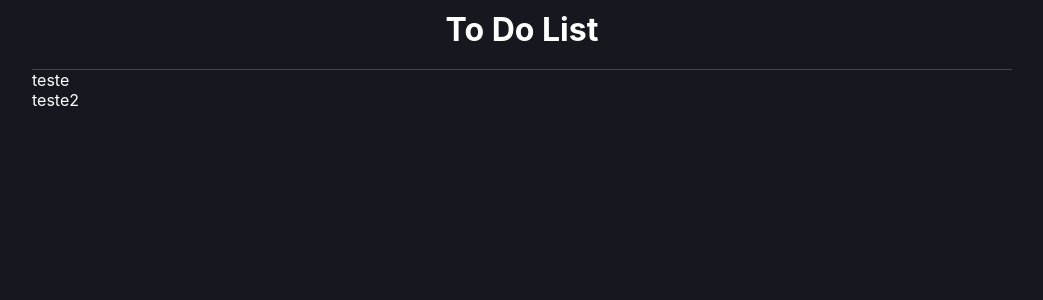
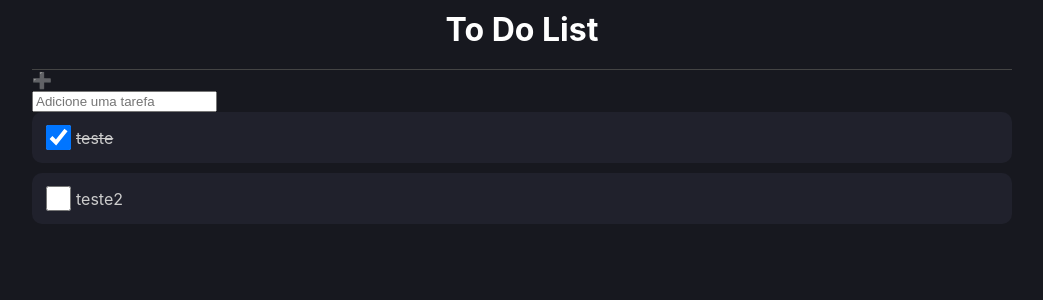
Before and after one commit to Pauloh8190sousa/To-do-List, a React (Create React App) app: page / in a window 1280 px wide. Shown: the top 300 px of the page, without its empty margins (118-1161 px from the left). Built offline with nearby package versions, Linux system fonts and the light colour scheme.

Commit message:
Adição de checkbox para marcar tarefas e riscagem ao concluir tarefa

```diff
--- a/src/App.tsx
+++ b/src/App.tsx
@@ -3,6 +3,8 @@ import { useState } from "react";
 import * as C from "./App.styles";
 import { Item } from "./types/item";
 import ListItem from "./components/ListItem";
+import AddArea from "./components/AddArea";
+
 export default function App() {
   const [list, setList] = useState<Item[]>([
     { id: 10, name: "teste", done: true },
@@ -12,6 +14,7 @@ export default function App() {
     <C.Container>
       <C.Area>
         <C.Header>To Do List</C.Header>
+        <AddArea></AddArea>
         {list.map((item, index) => (
           <ListItem key={index} item={item} />
         ))}
--- /dev/null
+++ b/src/components/AddArea/index.tsx
@@ -0,0 +1,10 @@
+import * as C from "./styles";
+
+export default function AddArea() {
+  return (
+    <C.Container>
+      <div className="image">➕</div>
+      <input type="text" placeholder="Adicione uma tarefa" />
+    </C.Container>
+  );
+}
--- /dev/null
+++ b/src/components/AddArea/styles.ts
@@ -0,0 +1,6 @@
+import styled from "styled-components";
+
+export const Container = styled.div`
+
+
+`;
--- a/src/components/ListItem/index.tsx
+++ b/src/components/ListItem/index.tsx
@@ -1,10 +1,22 @@
 import * as C from "./styles";
 import { Item } from "../../types/item";
+import { useState } from "react";
 
 type Props = {
   item: Item;
 };
 
 export default function ListItem({ item }: Props) {
-  return <C.Container>{item.name}</C.Container>;
+  const [isChecked, setIsChecked] = useState(item.done);
+
+  return (
+    <C.Container done={isChecked}>
+      <input
+        type="checkbox"
+        checked={isChecked}
+        onChange={(e) => setIsChecked(e.target.checked)}
+      />
+      <label>{item.name}</label>
+    </C.Container>
+  );
 }
--- a/src/components/ListItem/styles.ts
+++ b/src/components/ListItem/styles.ts
@@ -1,6 +1,24 @@
 import styled from "styled-components";
 
-export const Container = styled.div`
-color: #fff;
+type ContainerProps = {
+    done: boolean;
+}
 
-`;
+export const Container = styled.div(({ done } : ContainerProps) => (`
+
+display: flex;
+background-color: #20212C;
+padding: 10px;
+border-radius: 10px;
+margin-bottom: 10px;
+align-items: center;
+input {
+    width: 25px;
+    height: 25px;
+    margin-right: 5px;
+}
+label {
+    color: #CCC;
+    text-decoration: ${done ? "line-through" : "initial"};
+}
+`));
```
